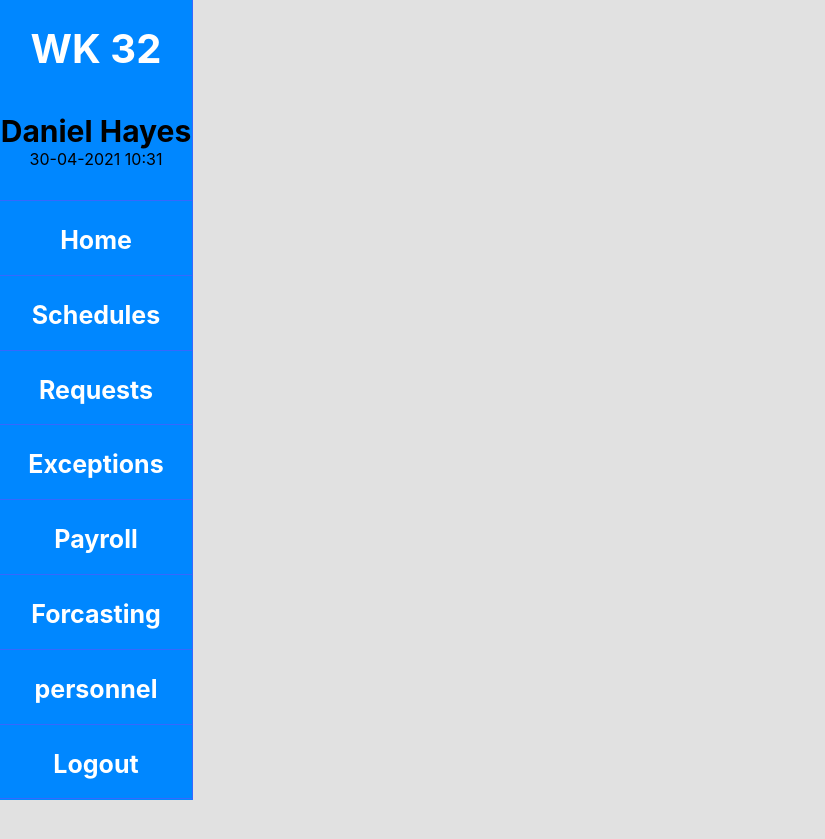
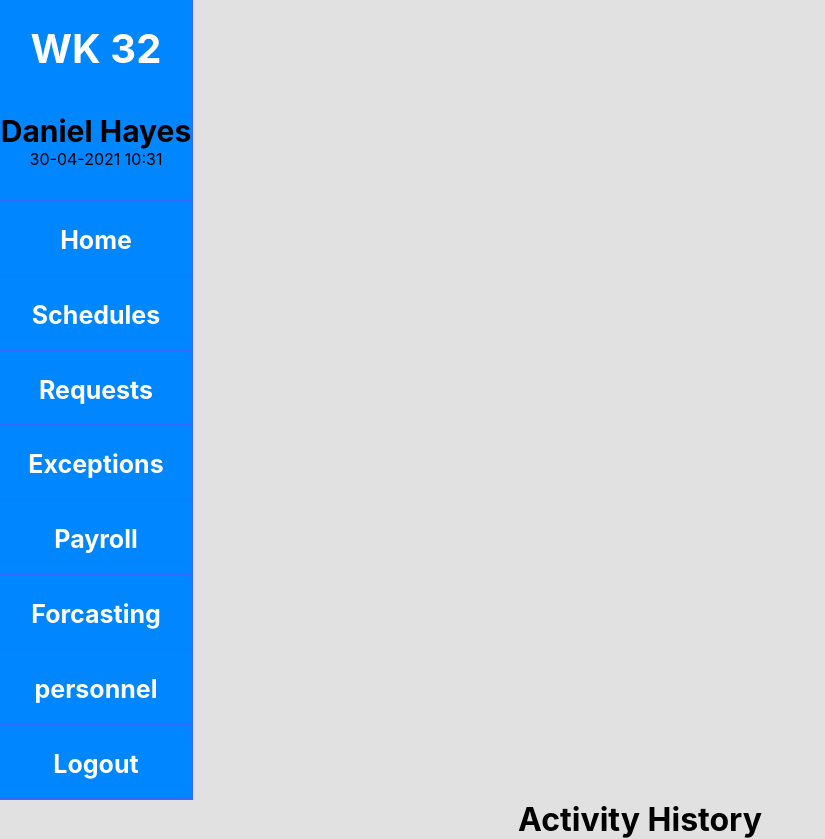
Before and after one commit to Danhayes3008/retail-managment-system-demo, a React (Create React App) app: page / in a window 1280 px wide. Shown: the whole page, without its empty margins (0-825 px from the left). Before the commit the page ends 803 px from the top, so only its background shows below. Built offline with nearby package versions, Linux system fonts and the light colour scheme.

Commit message:
added some content to get the section placed correctly

```diff
--- a/src/components/activity/Activity.js
+++ b/src/components/activity/Activity.js
@@ -2,8 +2,8 @@ import React from 'react'
 
 const Activity = () => {
     return (
-        <div>
-
+        <div className="activity">
+            <h1>Activity History</h1>
         </div>
     )
 }
```
